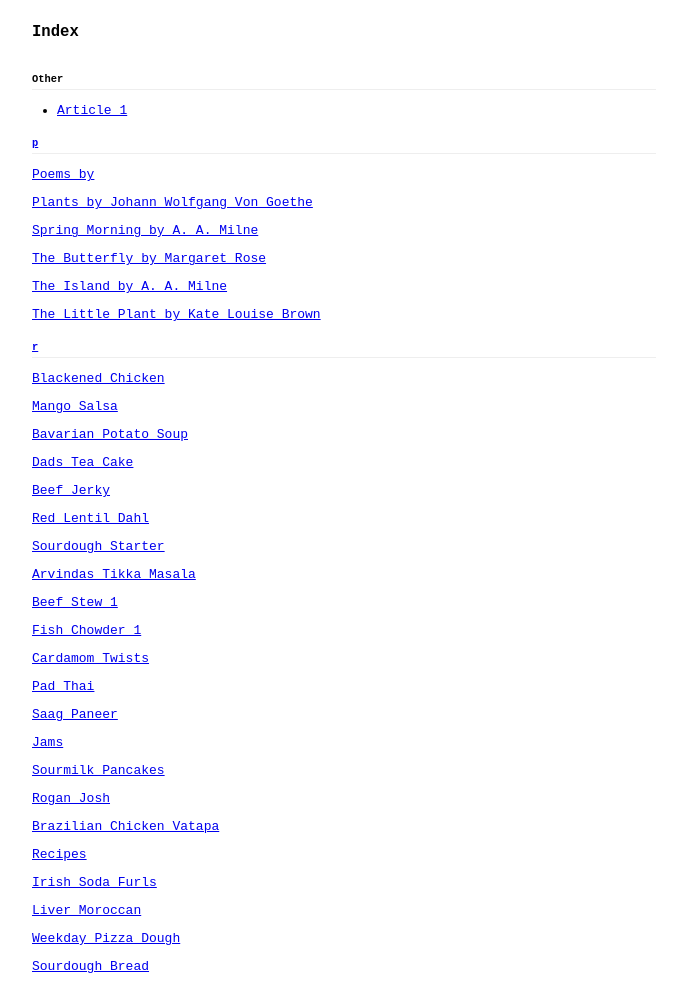
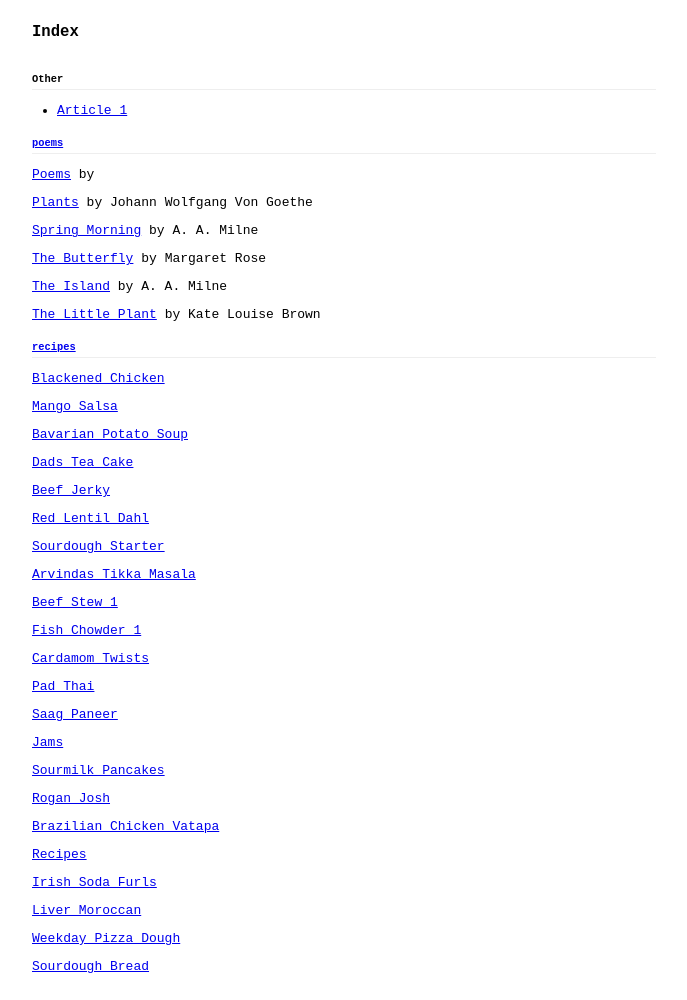
Before and after one commit to mkipling/p, a Jekyll site: the page built from index.md, in a window 1280 px wide. Shown: the whole page, without its empty margins (296-983 px from the left). Built offline with Jekyll 4.4.1, drawn with Linux system fonts in a browser that asks for light colours; our own code applies the rules of GitHub Pages for plain Markdown files.

Commit message:
Update index.md

```diff
--- a/index.md
+++ b/index.md
@@ -6,12 +6,12 @@ title: "Index"
 
 - [Article 1](/article1)
 
-### [p](/p)
+### [poems](/p)
 {% for p in site.p %}
-  <a href="{{ p.url }}">{{ p.title }} by {{ p.author }}</a><br>
+  <a href="{{ p.url }}">{{ p.title }}</a> by {{ p.author }}<br>
 {% endfor %}
 
-### [r](/r)
+### [recipes](/r)
 {% for r in site.r %}
   <a href="{{ r.url }}">{{ r.title }}</a><br>
 {% endfor %}
```
